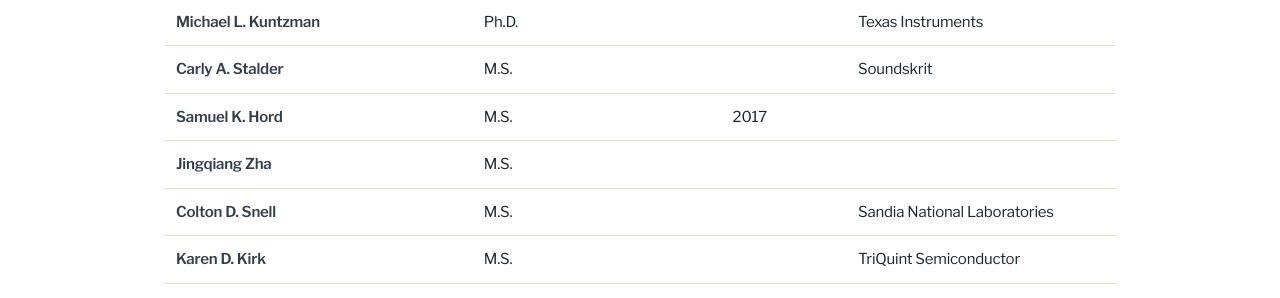
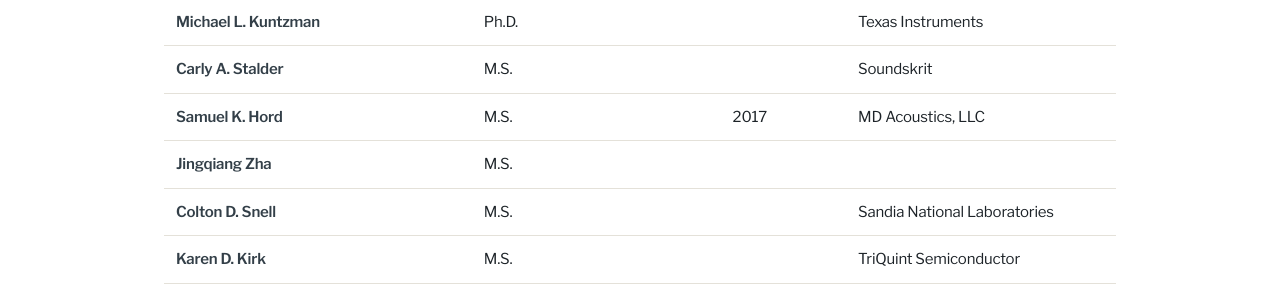
Before and after one commit to utacousticmems/utacousticmems.github.io, a Jekyll site: the page built from people.html, in a window 1280 px wide and 900 px high, scrolled down 2498 px. Shown: the part 152-450 px from the top of the window. Built offline with Jekyll 4.4.1, drawn with Linux system fonts in a browser that asks for light colours.

Commit message:
People: show MD Acoustics, LLC as where Samuel K. Hord is now
Co-Authored-By: Claude Opus 5.5 <noreply@anthropic.com>
Claude-Session: https://claude.ai/code/session_01XnJK1sjytc7JfGWan55jgr

```diff
--- a/_data/people.yml
+++ b/_data/people.yml
@@ -62,7 +62,7 @@ alumni:
   - { name: "Donghwan Kim", degree: "Ph.D.", year: "", now: "Silicon Audio, Inc." }
   - { name: "Michael L. Kuntzman", degree: "Ph.D.", year: "", now: "Texas Instruments" }
   - { name: "Carly A. Stalder", degree: "M.S.", year: "", now: "Soundskrit" }
-  - { name: "Samuel K. Hord", degree: "M.S.", year: "2017", now: "" }
+  - { name: "Samuel K. Hord", degree: "M.S.", year: "2017", now: "MD Acoustics, LLC" }
   - { name: "Jingqiang Zha", degree: "M.S.", year: "", now: "" }
   - { name: "Colton D. Snell", degree: "M.S.", year: "", now: "Sandia National Laboratories" }
   - { name: "Karen D. Kirk", degree: "M.S.", year: "", now: "TriQuint Semiconductor" }
```
